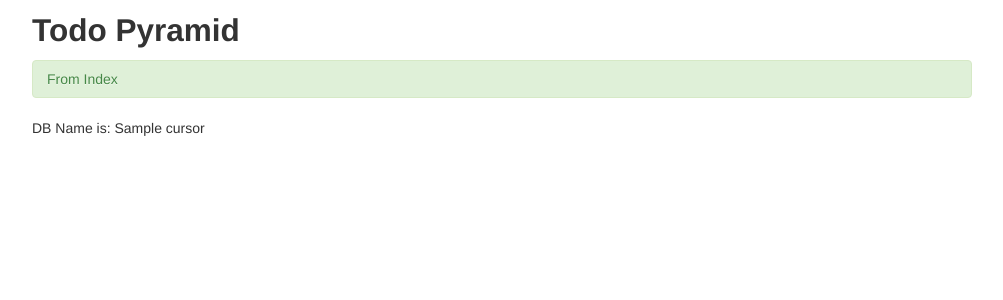
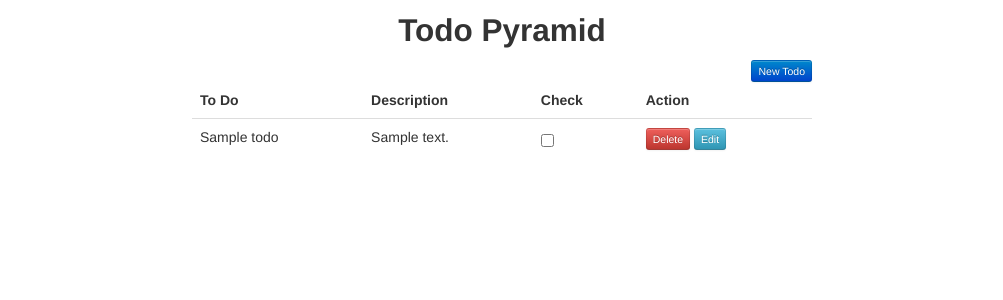
Before and after one commit to marioidival/pyramid_todo_half, a Python web app: template todopyramid/templates/index.jinja2 in a window 1280 px wide. Shown: the top 300 px of the page, without its empty margins (138-1141 px from the left). Run offline with Jinja, Linux system fonts and the light colour scheme; the template is opened without the code that fills it: most values are stand-ins (such as "Sample title", 1, 10 or a date in 2020).

Commit message:
edit page for show todolist or show message for create a new todolist

```diff
--- a/todopyramid/templates/base.jinja2
+++ b/todopyramid/templates/base.jinja2
@@ -6,7 +6,7 @@
 	</head>
 	<body>
 		<div class='container'>
-			<h2>Todo Pyramid</h2>
+			<h2 class='text-center'>Todo Pyramid</h2>
 			{% block content %}
 			{% endblock %}
 		</div>
--- a/todopyramid/templates/index.jinja2
+++ b/todopyramid/templates/index.jinja2
@@ -1,10 +1,52 @@
 {% extends 'templates/base.jinja2' %}
 
 {% block content %}
-
-  <div class='alert alert-success'>
-    From Index
+  <div class='row'>
+    <div class='span8 offset2'>
+      {% if todolist %}
+      <div class='pull-right'>
+        <a href='{{ request.route_url("new") }}' class='btn btn-mini btn-primary'>New Todo</a>
+        {# <a href='/new' class='btn btn-mini btn-primary'>New Todo</a> #}
+      </div>
+      <table class='table'>
+        <thead>
+          <tr>
+            <th>To Do</th>
+            <th>Description</th>
+            <th>Check</th>
+            <th>Action</th>
+          </tr>
+        </thead>
+        <tbody>
+        {% for todo in todolist %}
+        <tr>
+          <td>{{ todo.todo_name }}</td>
+          <td>{{ todo.description }}</td>
+          <td>
+            <input type='checkbox' name='done' {%if todo.done %}checked{% endif %} />
+          </td>
+          <td>
+            {#
+            <a href='/delete/{{ todo._id }}' class='btn btn-mini btn-danger'>Delete</a>
+            <a href='/edit/{{ todo._id }}' class='btn btn-mini btn-info'>Edit</a>
+            #}
+            <a href='{{ request.route_url("delete", todo_id=todo._id) }}' class='btn btn-mini btn-danger'>Delete</a>
+            <a href='{{ request.route_url("edit", todo_id=todo._id) }}' class='btn btn-mini btn-info'>Edit</a>
+          </td>
+        </tr>
+        {% endfor %}
+        </tbody>
+      </table>
+      {% else %}
+      <div class='alert alert-info'>
+        Create an new todolist
+        <div class='pull-right'>
+          <a href='{{ request.route_url("new") }}' class='btn btn-mini btn-primary'>New Todo</a>
+          {# <a href='/new' class='btn btn-mini btn-primary'>New Todo</a> #}
+        </div>
+      </div>
+      {% endif %}
+    </div>
   </div>
-  DB Name is: {{ cursor.name }}
 
 {% endblock %}
```
Also changed, not shown: todopyramid/templates/new.jinja2 (added, +36 -0 lines).
